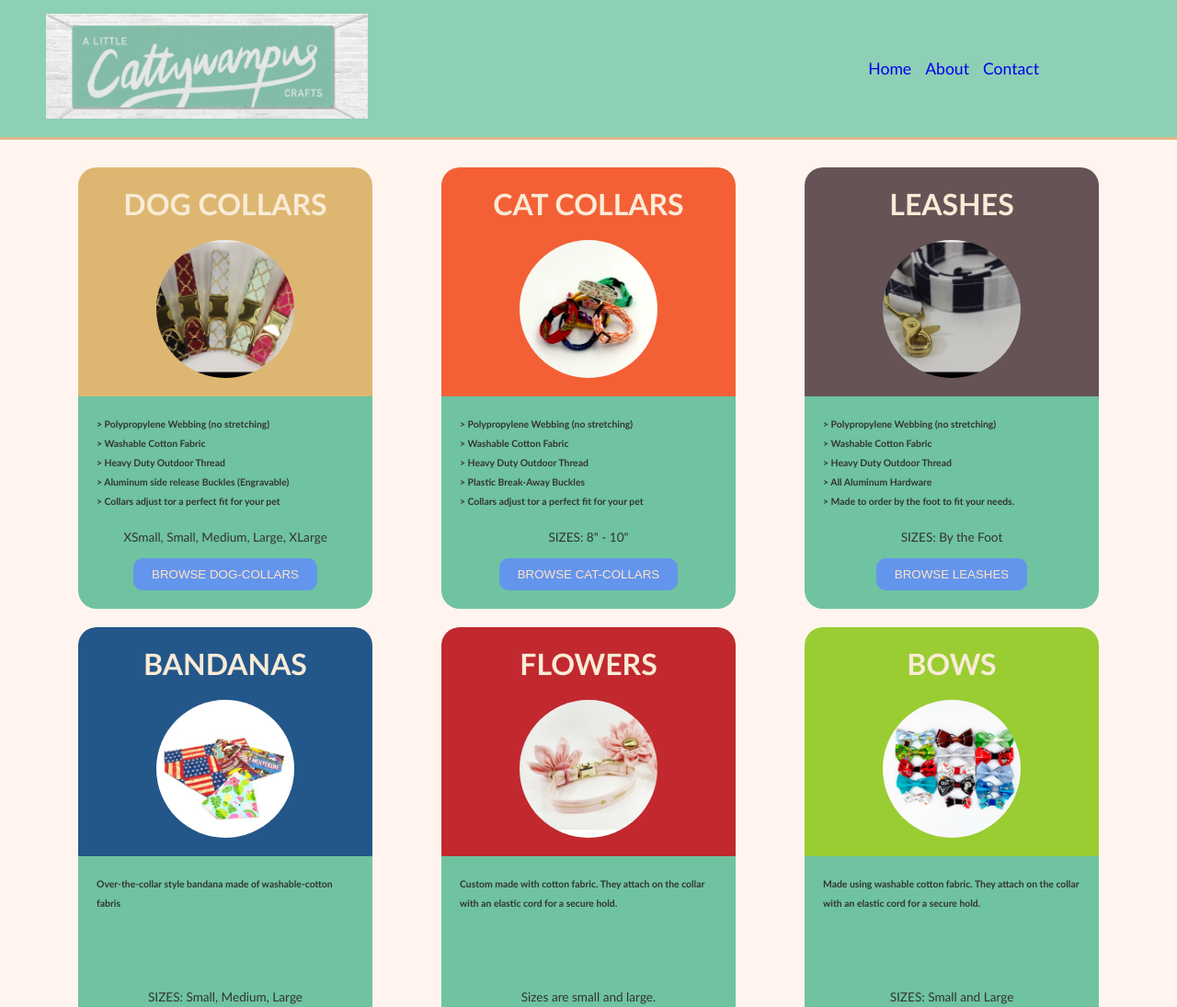
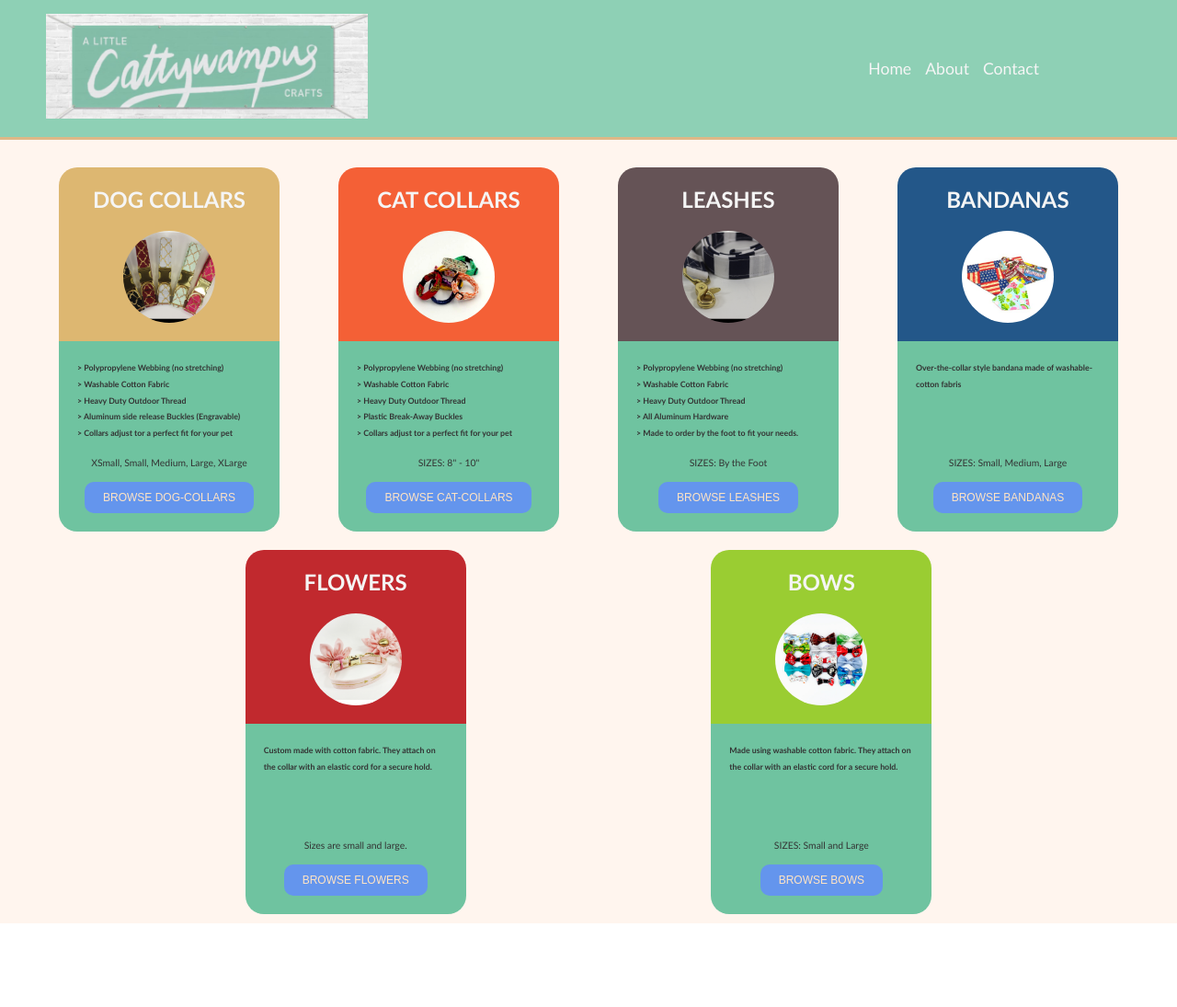
Before and after one commit to roseapplemedia/grid-template, a plain HTML site: page index.html in a window 1280 px wide. Shown: the top 1095 px of the page at 92% size. After the commit the page ends 1024 px from the top, so only its background shows below. Drawn offline with Linux system fonts and the light colour scheme.

Commit message:
color change

```diff
--- a/index.html
+++ b/index.html
@@ -29,7 +29,7 @@
           <div class="dog-collars card-each">
             <h2>Dog Collars</h2>
             <img
-              class="category__image"
+              class="card__image"
               src="./images/dog-collars.jpg"
               alt="dog-collars"
             />
@@ -48,7 +48,7 @@
           <div class="cat-collars card-each">
             <h2>Cat Collars</h2>
             <img
-              class="category__image"
+              class="card__image"
               src="./images/cat-collars.jpg"
               alt="cat-collars"
             />
@@ -63,7 +63,7 @@
           <div class="leashes card-each">
             <h2>Leashes</h2>
             <img
-              class="category__image"
+              class="card__image"
               src="./images/leashes.jpg"
               alt="leashes"
             />
@@ -78,7 +78,7 @@
           <div class="bandanas card-each">
             <h2>Bandanas</h2>
             <img
-              class="category__image"
+              class="card__image"
               src="./images/bandana.jpg"
               alt="bandanas"
             />
@@ -93,7 +93,7 @@
           <div class="flowers card-each">
             <h2>Flowers</h2>
             <img
-              class="category__image"
+              class="card__image"
               src="./images/flowers.jpg"
               alt="flowers"
             />
@@ -108,7 +108,7 @@
           <div class="bows card-each">
             <h2>Bows</h2>
             <img
-              class="category__image"
+              class="card__image"
               src="./images/bowties.jpg"
               alt="bows"
             />
--- a/style.css
+++ b/style.css
@@ -43,6 +43,7 @@ body {
   text-decoration: none;
   margin-left: 15px;
   font-size: 1.1rem;
+  color: whitesmoke;
 }
 
 .logo-img {
@@ -57,31 +58,26 @@ body {
   flex-direction: row;
   justify-content: space-evenly;
   flex-wrap: wrap;
-  margin: 20px 30px;
-  column-gap: 20px;
+  margin: 20px 15px;
+  column-gap: 15px;
 }
 
 .category-card {
   color: #333;
   text-align: center;
   margin: 10px 0;
-  width: 20rem;
-}
-
-.category-card h2 {
-  font-size: 1.25rem;
-  padding: 20px 10px;
+  width: 15rem;
 }
 
 .category-card h4 {
   font-size: 0.65rem;
   line-height: 2;
   height: 12em;
-  font-size: 0.65rem;
+  font-size: 0.55rem;
   text-align: left;
 }
-.category__image {
-  width: 150px;
+.card__image {
+  width: 100px;
   margin-bottom: 20px;
   border-radius: 50%;
 }
@@ -94,12 +90,13 @@ body {
 
 .category-size {
   margin-bottom: 15px;
-  font-size: 0.85rem;
+  font-size: 0.65rem;
 }
 
 .category-button {
   background-color: cornflowerblue;
   padding: 10px 20px;
+  font-size: 0.75rem;
   border: none;
   border-radius: 10px;
   color: bisque;
@@ -109,12 +106,14 @@ body {
 .card-each {
   background-color: #073b3a;
   border-radius: 20px 20px 0 0;
-  color: antiquewhite;
+  color: whitesmoke;
 }
 
 .card-each > h2 {
   font-size: 2rem;
   text-transform: uppercase;
+  font-size: 1.5rem;
+  padding: 20px 10px;
 }
 
 .dog-collars {
```
